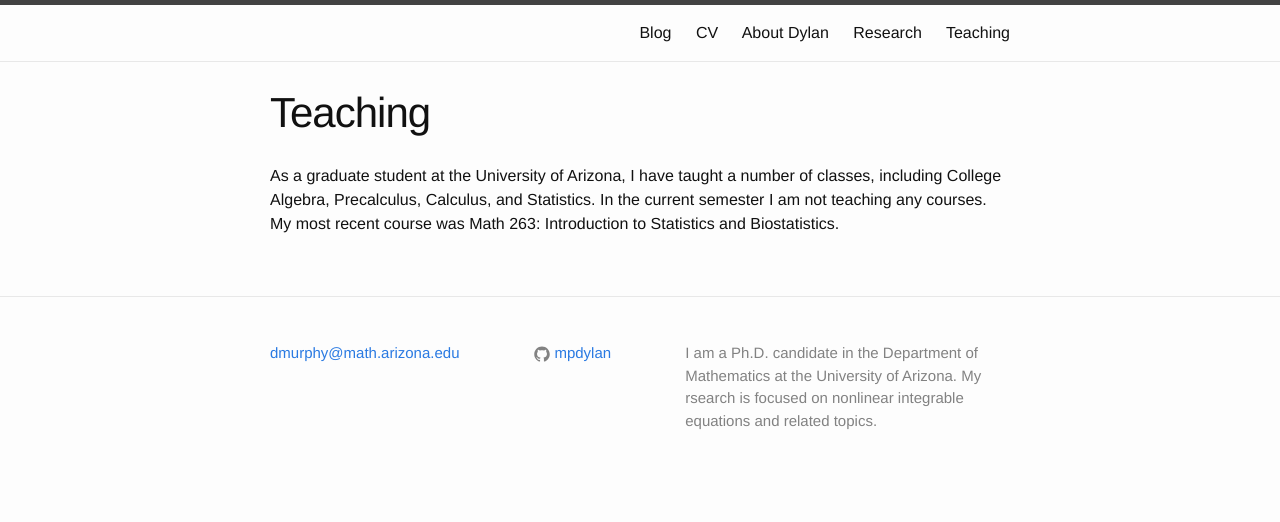
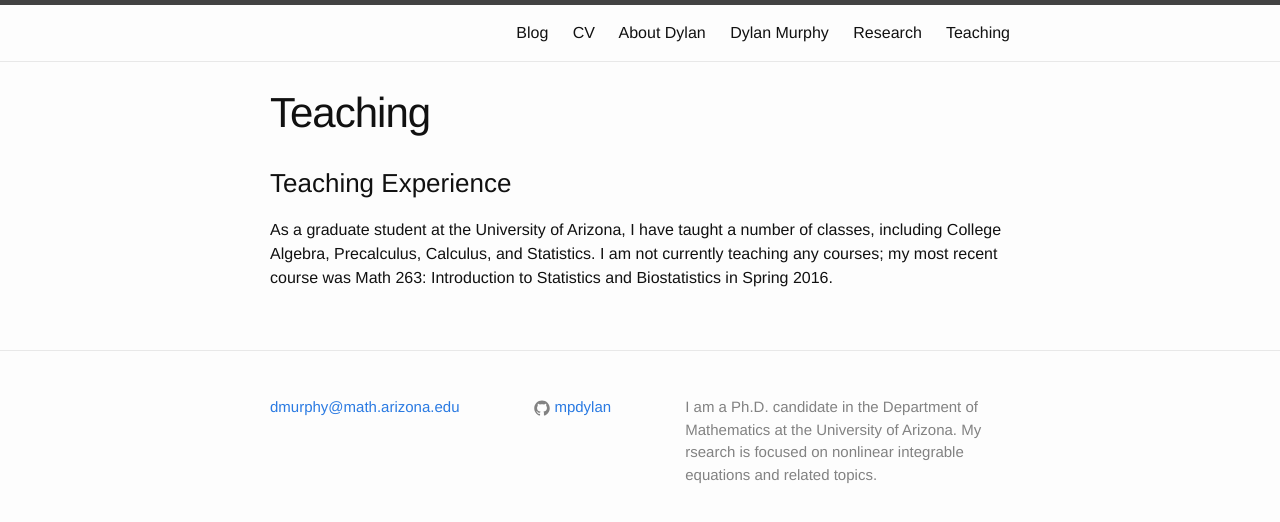
Before and after one commit to mpdylan/mpdylan.github.io, a Jekyll site: the page built from teaching.md, in a window 1280 px wide. Shown: the top 522 px of the page. Built offline with Jekyll 4.4.1, drawn with Linux system fonts in a browser that asks for light colours.

Commit message:
edits blah blah

```diff
--- a/index.html
+++ b/index.html
@@ -1,5 +1,6 @@
 ---
 layout: default
+title: Dylan Murphy
 ---
 
 <div class="home">
--- a/teaching.md
+++ b/teaching.md
@@ -4,6 +4,6 @@ title: Teaching
 permalink: /teaching/
 ---
 
+### Teaching Experience
 As a graduate student at the University of Arizona, I have taught a number of classes, including College Algebra, Precalculus, Calculus, and Statistics.
-In the current semester I am not teaching any courses.
-My most recent course was Math 263: Introduction to Statistics and Biostatistics.
+I am not currently teaching any courses; my most recent course was Math 263: Introduction to Statistics and Biostatistics in Spring 2016.
```
